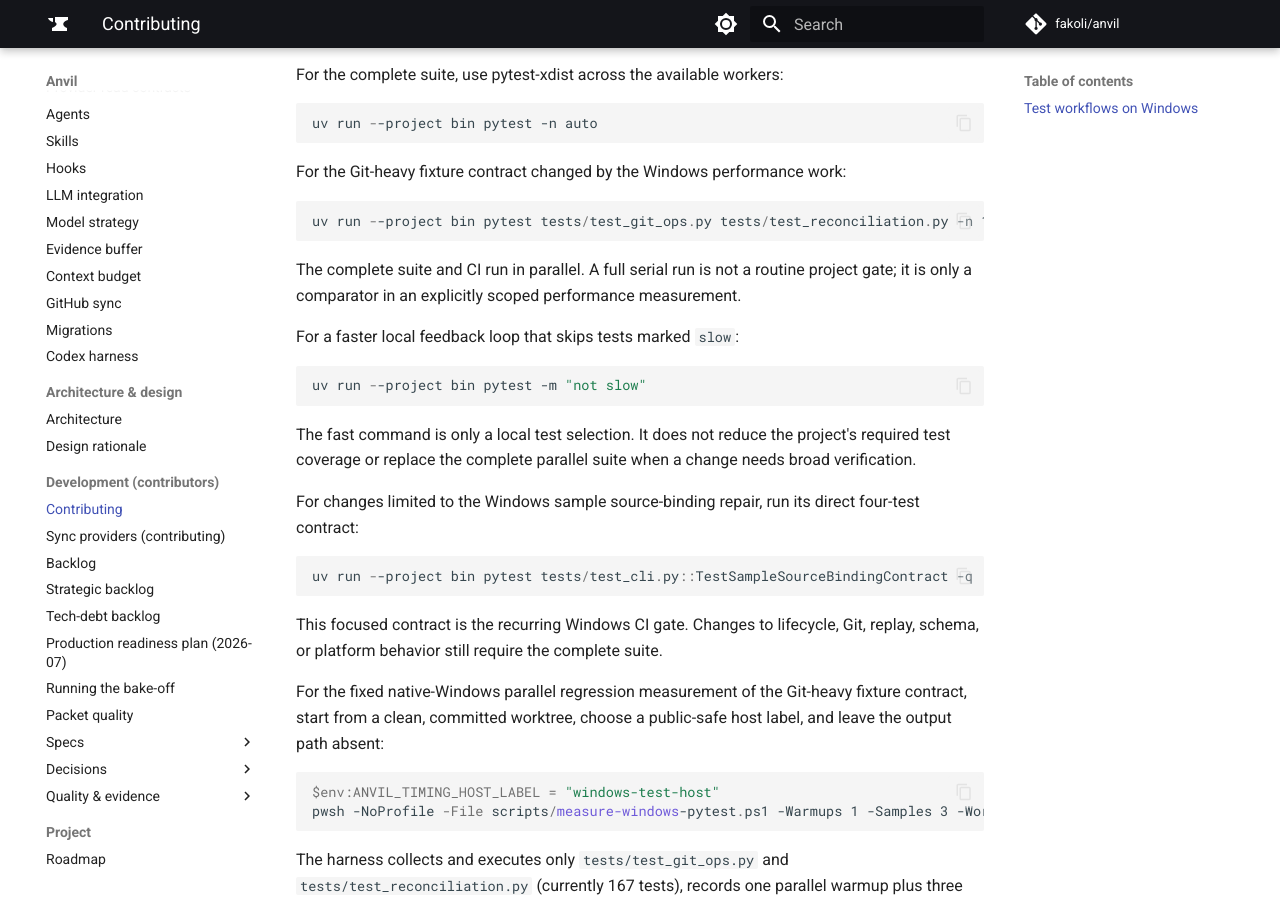
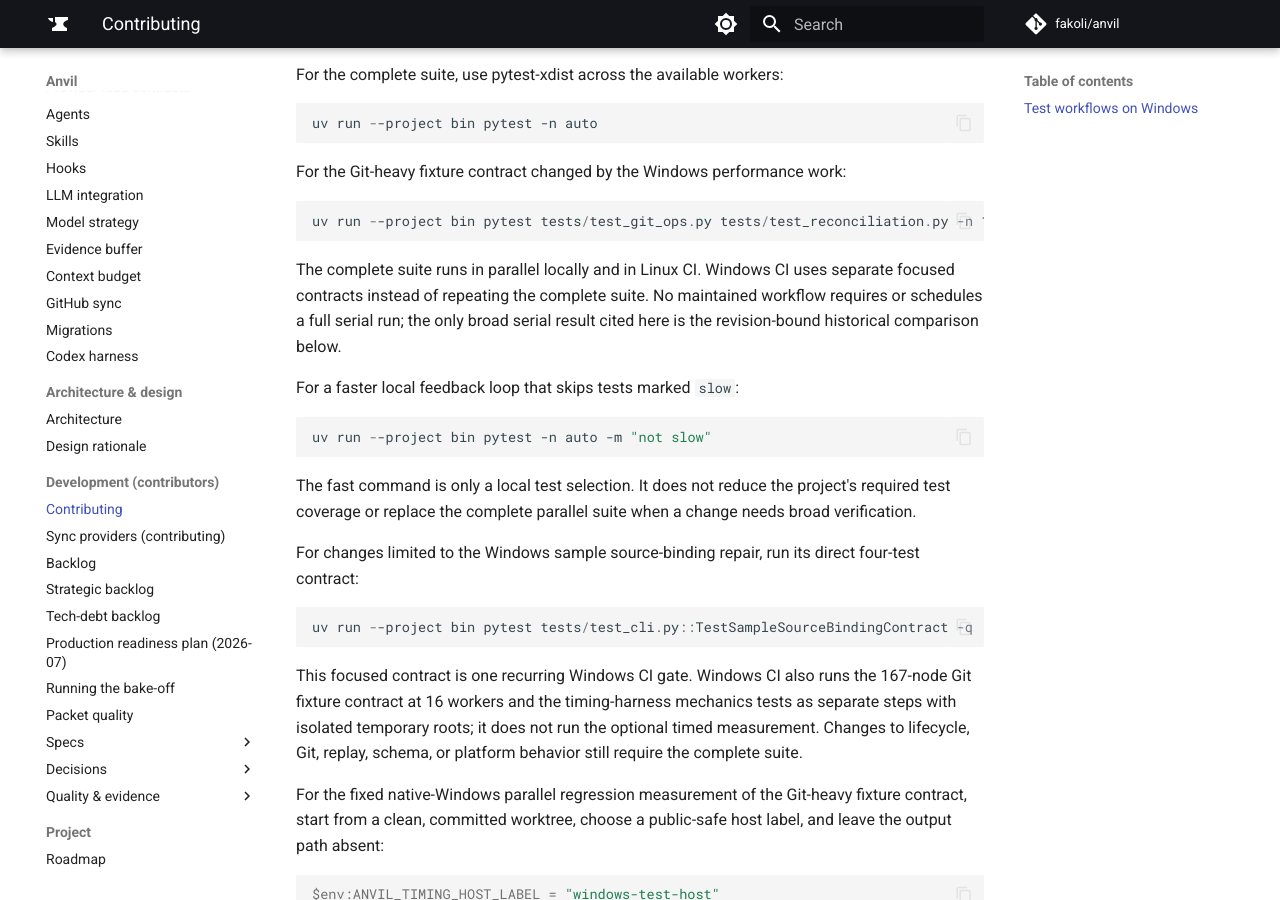
Before and after one commit to fakoli/anvil, an MkDocs documentation site: the page built from docs/contributing.md, in a window 1280 px wide and 900 px high, scrolled down 236 px. Built offline with MkDocs 1.6.1 and Material for MkDocs 9.7.7, drawn with Linux system fonts in a browser that asks for light colours; comment, search, counter and statistics services are not loaded.

Commit message:
docs: clarify maintained parallel test policy

````diff
--- a/docs/contributing.md
+++ b/docs/contributing.md
@@ -17,14 +17,15 @@ For the Git-heavy fixture contract changed by the Windows performance work:
 uv run --project bin pytest tests/test_git_ops.py tests/test_reconciliation.py -n 16 -q
 ```
 
-The complete suite and CI run in parallel. A full serial run is not a routine
-project gate; it is only a comparator in an explicitly scoped performance
-measurement.
+The complete suite runs in parallel locally and in Linux CI. Windows CI uses
+separate focused contracts instead of repeating the complete suite. No
+maintained workflow requires or schedules a full serial run; the only broad
+serial result cited here is the revision-bound historical comparison below.
 
 For a faster local feedback loop that skips tests marked `slow`:
 
 ```powershell
-uv run --project bin pytest -m "not slow"
+uv run --project bin pytest -n auto -m "not slow"
 ```
 
 The fast command is only a local test selection. It does not reduce the
@@ -38,8 +39,11 @@ four-test contract:
 uv run --project bin pytest tests/test_cli.py::TestSampleSourceBindingContract -q
 ```
 
-This focused contract is the recurring Windows CI gate. Changes to lifecycle,
-Git, replay, schema, or platform behavior still require the complete suite.
+This focused contract is one recurring Windows CI gate. Windows CI also runs
+the 167-node Git fixture contract at 16 workers and the timing-harness mechanics
+tests as separate steps with isolated temporary roots; it does not run the
+optional timed measurement. Changes to lifecycle, Git, replay, schema, or
+platform behavior still require the complete suite.
 
 For the fixed native-Windows parallel regression measurement of the Git-heavy
 fixture contract, start from a clean, committed worktree, choose a public-safe
````
